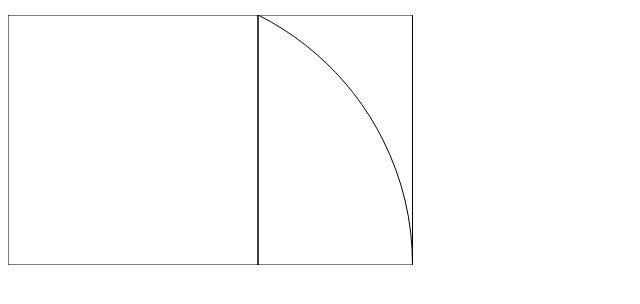
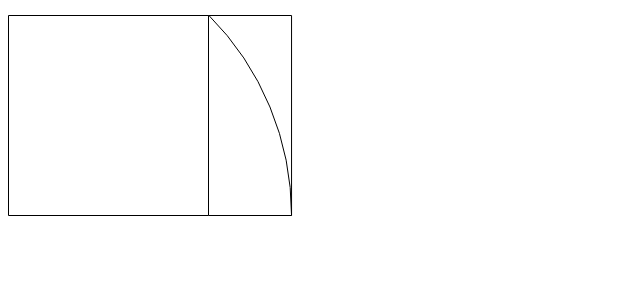
Before and after one commit to aaitken/Geometry-of-Design, a plain HTML site: page index.htm in a window 1280 px wide. Shown: the part 44-348 px from the top of the page, without its empty margins (0-640 px from the left). Drawn offline with Linux system fonts and the light colour scheme.

Commit message:
Golden Section and Root 2-5 rectangle calculations abstracted in to calc object.
With this approach we cumulatively define root
rectangles 3-5 based on their root 2 predecessors, per Elam.

```diff
--- a/golden.js
+++ b/golden.js
@@ -10,39 +10,77 @@ GOD.draw=function(){
             else{return null;}//canvas not supported
         }()),
         //re-used lookups
-        type=arguments[0].type,
-        size=arguments[0].size,
-        radi,//arc radius = right angle hypotenuse - defined below off 'type'
-        arcX,//arc center - defined below off 'type'
-        arcL,//arc angle - defined below off 'type'
-        recW;//reciprocal rectangle width - defined below off 'type'
-        switch(type){
-            case 'r2'://root 2
+        size=arguments[0].size+0.5,//for single pixel width
+        radi,//arc radius = right angle hypotenuse - defined below per 'type'
+        arcX,//arc center - defined below per 'type'
+        arcL,//arc angle - defined below per 'type'
+        recW,//reciprocal rectangle width - defined below per 'type',
+        recE,//reciprocal left edge
+        //calculation functions
+        calc={
+            update:function(){
+                recE=recE+recW;
+                radi=Math.sqrt(Math.pow(size,2)+Math.pow(radi,2));
+                recW=radi-recE;
+            },
+            gs:function(){
+                radi=Math.sqrt(Math.pow(size,2)+Math.pow(0.5*size,2));
+                arcX=0.5*size;
+                recW=radi-0.5*size;
+                recE=size;
+            },
+            r2:function(){//root 2
                 radi=Math.sqrt(2*Math.pow(size,2));
                 arcX=0;
                 recW=radi-size;
-                break;
-            case 'gs'://golden section
-                radi=Math.sqrt(Math.pow(size,2)+Math.pow(0.5*size,2));
-                arcX=0.5*size,
-                recW=radi-0.5*size;
-        }
+                recE=size;
+            },
+            r3:function(){
+                this.r2();
+                this.update();
+            },
+            r4:function(){
+                this.r3();
+                this.update();
+            },
+            r5:function(){
+                this.r4();
+                this.update();
+            }
+        };
+        calc[arguments[0].type]();
         arcL=Math.asin(size/radi);//returns radian angle of sine value size/radi
     /*
     * Draw
     */
     if(ctxt!==null){
-        cnvs.setAttribute('height',size);
-        cnvs.setAttribute('width',size+recW+2);
-        ctxt.strokeRect(0,0,size,size);
-        ctxt.arc(arcX,size,radi,arcL,0,false);
+        cnvs.setAttribute('height',800);
+        cnvs.setAttribute('width',800);
+        //root
+        ctxt.beginPath();
+        ctxt.moveTo(0.5,0.5);
+        ctxt.lineTo(0.5,size);//left
+        ctxt.lineTo(recE,size);//bottom
+        ctxt.lineTo(recE,0.5);//right
+        ctxt.lineTo(0.5,0.5);//top
         ctxt.stroke();
-        ctxt.strokeRect(size,0,recW,size);
+        //arc
+        ctxt.beginPath();
+        ctxt.arc(arcX,size,radi,0-arcL,0,false);
+        ctxt.stroke();
+        //reciprocal
+        ctxt.beginPath();
+        ctxt.moveTo(recE,0.5);
+        ctxt.moveTo(recE,size);//left
+        ctxt.lineTo(recE+recW,size);//bottom
+        ctxt.lineTo(recE+recW,0.5);//right
+        ctxt.lineTo(recE,0.5);//top
+        ctxt.stroke();
     }
 };
 
 GOD.draw({
     targ:document.getElementById('goldenSection'),
-    type:'gs',
-    size:250
+    type:'r2',
+    size:200
 });
--- a/index.htm
+++ b/index.htm
@@ -8,7 +8,7 @@
 </head>
 <body>
     <h3>The Golden Section</h3>
-    <canvas id="goldenSection">Canvas not supported</canvas>
+    <canvas id="goldenSection" style="">Canvas not supported</canvas>
     <script src="golden.js"></script>
 </body>
 </html>
```
